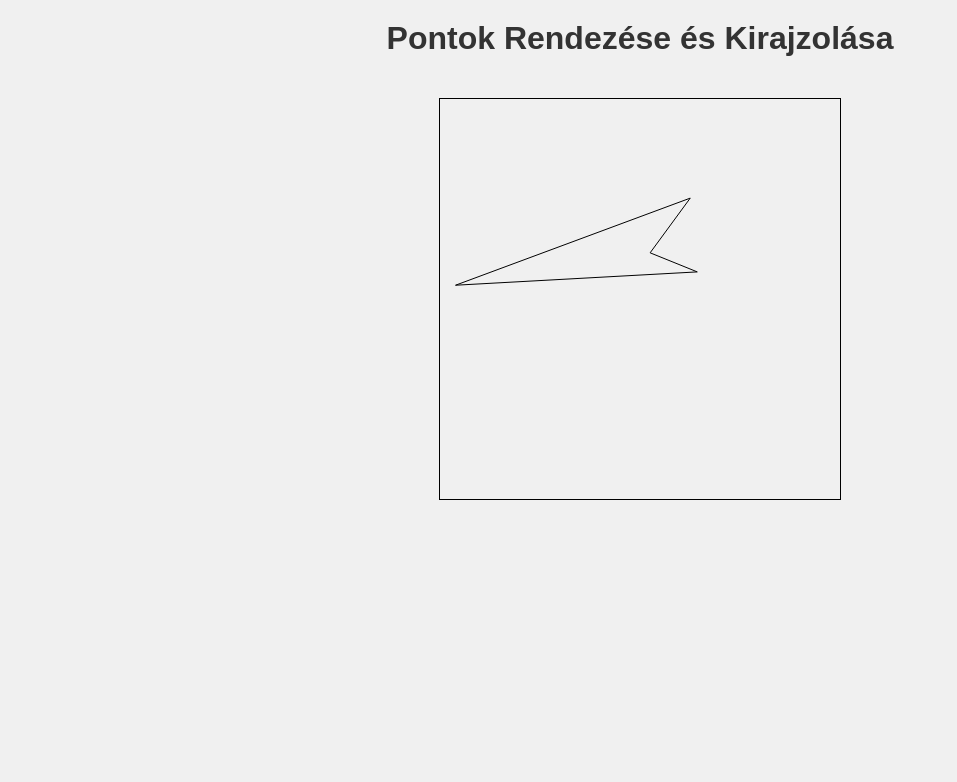
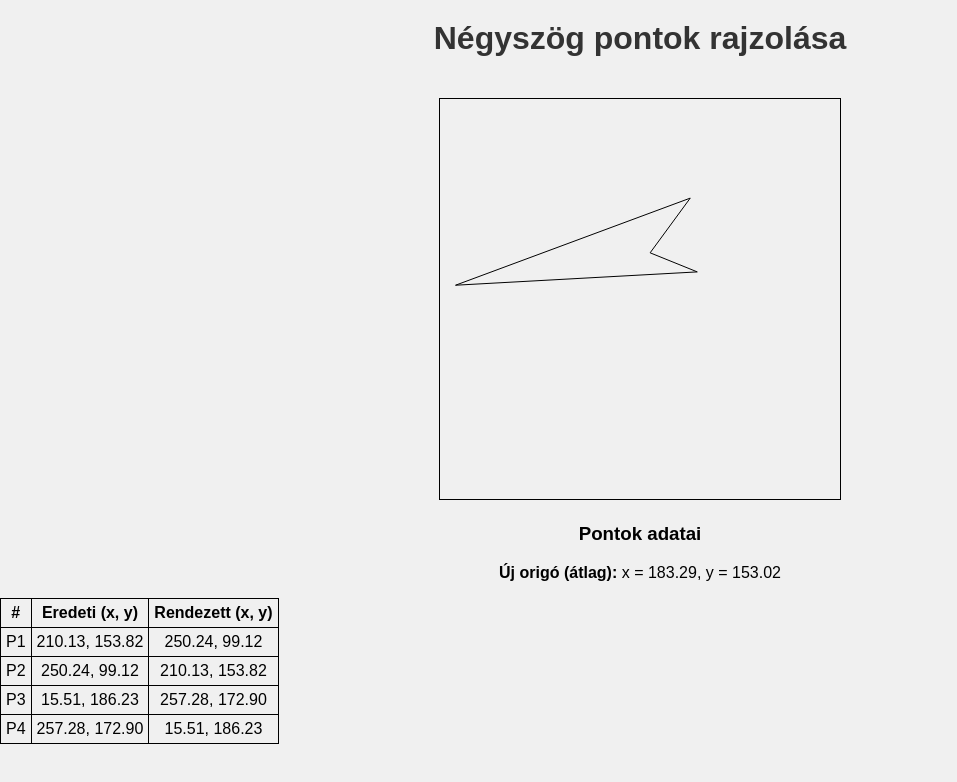
Before and after one commit to barthaleventegabor/szoft_teszt_beadando_3, a plain HTML site: page index.html in a window 1280 px wide. Shown: the whole page, without its empty margins (0-957 px from the left). Drawn offline with Linux system fonts and the light colour scheme.

Commit message:
A koordináták kiírva, az origó heéye kiírva.

```diff
--- a/index.html
+++ b/index.html
@@ -1,15 +1,15 @@
-
 <!DOCTYPE html>
 <html lang="hu">
 <head>
     <meta charset="UTF-8">
-    <meta name="viewport" content="width=device-width, initial-scale=1.0">
-    <title>Pontok Rendezése</title>
+    <title>Négyszög pontok</title>
     <link rel="stylesheet" href="style.css">
 </head>
 <body>
-    <h1>Pontok Rendezése és Kirajzolása</h1>
+    <h1>Négyszög pontok rajzolása</h1>
     <canvas id="canvas" width="400" height="400"></canvas>
+    <div id="koordinatak"></div>
+
     <script src="script.js"></script>
 </body>
 </html>
--- a/script.js
+++ b/script.js
@@ -1,4 +1,3 @@
-
 function generateRandomPoint(max) {
     return { x: Math.random() * max, y: Math.random() * max };
 }
@@ -17,29 +16,46 @@ function drawSquare(points) {
     ctx.stroke();
 }
 
+function sortPoints(points) {
+    const avgX = points.reduce((sum, point) => sum + point.x, 0) / points.length;
+    const avgY = points.reduce((sum, point) => sum + point.y, 0) / points.length;
 
-function sortPoints(pontok) {
-    const avgX = pontok.reduce((sum, point) => sum + point.x, 0) / pontok.length;
-    const avgY = pontok.reduce((sum, point) => sum + point.y, 0) / pontok.length;
-
-
-    const movedPoints = pontok.map(p => ({
+    const movedPoints = points.map(p => ({
         x: p.x - avgX,
         y: p.y - avgY
     }));
 
-
     movedPoints.sort((a, b) => Math.atan2(a.y, a.x) - Math.atan2(b.y, b.x));
 
-
-    return movedPoints.map(p => ({
+    const sorted = movedPoints.map(p => ({
         x: p.x + avgX,
         y: p.y + avgY
     }));
+
+    showTable(points, sorted, { x: avgX, y: avgY });
+
+    return sorted;
+}
+
+function showTable(original, sorted, avg) {
+    const koordinatak = document.getElementById('koordinatak');
+    let html = "<h3>Pontok adatai</h3>";
+    html += "<p><strong>Új origó (átlag):</strong> x = " + avg.x.toFixed(2) + ", y = " + avg.y.toFixed(2) + "</p>";
+    html += "<table><tr><th>#</th><th>Eredeti (x, y)</th><th>Rendezett (x, y)</th></tr>";
+
+    for (let i = 0; i < original.length; i++) {
+        html += `<tr>
+            <td>P${i + 1}</td>
+            <td>${original[i].x.toFixed(2)}, ${original[i].y.toFixed(2)}</td>
+            <td>${sorted[i].x.toFixed(2)}, ${sorted[i].y.toFixed(2)}</td>
+        </tr>`;
+    }
+
+    html += "</table>";
+    koordinatak.innerHTML = html;
 }
 
 function draw() {
-
     const points = [
         generateRandomPoint(300),
         generateRandomPoint(300),
@@ -48,9 +64,7 @@ function draw() {
     ];
 
     const sortedPoints = sortPoints(points);
-
     drawSquare(sortedPoints);
 }
 
-
 draw();
--- a/style.css
+++ b/style.css
@@ -16,3 +16,11 @@ h1 {
     border: 1px solid black;
     margin-top: 20px;
 }
+
+
+
+table, th, td {
+    border: 1px solid black;
+    border-collapse: collapse;
+    padding: 5px;
+}
```
